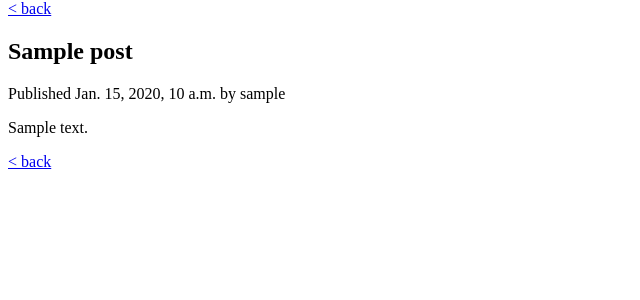
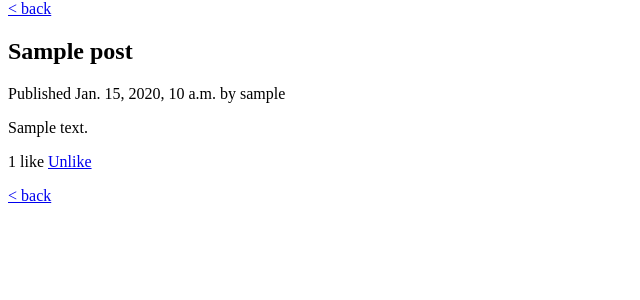
Before and after one commit to rewenset/group-blog, a Django app: a page that uses test_blog/templates/base.html in a window 1280 px wide. Shown: the part 98-398 px from the top of the page, without its empty margins (0-640 px from the left). Run offline with Django 3.2, Linux system fonts and the light colour scheme; a user stored in the database is signed in; tables that the repository leaves empty hold one stand-in row (values such as "Sample post"); some libraries are stand-ins or nearby versions.

Commit message:
Added like/unlike

```diff
--- a/test_blog/blog/models.py
+++ b/test_blog/blog/models.py
@@ -1,5 +1,7 @@
 from django.db import models
+from django.conf import settings
 from django.utils import timezone
+from django.utils.text import slugify
 from django.contrib.auth.models import User
 from django.core.urlresolvers import reverse
 
@@ -12,11 +14,22 @@ class Post(models.Model):
     publish = models.DateTimeField(default=timezone.now)
     updated = models.DateTimeField(auto_now=True)
 
+    users_like = models.ManyToManyField(settings.AUTH_USER_MODEL,
+                                        related_name='images_liked',
+                                        blank=True)
+
+    total_likes = models.PositiveIntegerField(db_index=True, default=0)
+
     class Meta:
         ordering = ('-publish',)
 
     def __str__(self):
         return self.title
+
+    def save(self, *args, **kwargs):
+        if not self.slug:  # when no slug is provided
+            self.slug = slugify(self.title)  # generate the image slug for the given title
+        super(Post, self).save(*args, **kwargs)
 
     def get_absolute_url(self):
         return reverse('blog:post_detail',
--- a/test_blog/blog/urls.py
+++ b/test_blog/blog/urls.py
@@ -9,5 +9,9 @@ urlpatterns = [
 
     url(r'^(?P<year>\d{4})/(?P<month>\d{2})/(?P<day>\d{2})/(?P<post>[-\w]+)/$',
         views.post_detail,
-        name='post_detail')
+        name='post_detail'),
+
+    url(r'^like/$',
+        views.post_like,
+        name='post_like')
 ]
--- a/test_blog/blog/views.py
+++ b/test_blog/blog/views.py
@@ -1,5 +1,7 @@
+from django.http import JsonResponse
 from django.shortcuts import render, get_object_or_404
 from django.core.paginator import Paginator, EmptyPage, PageNotAnInteger
+from django.views.decorators.http import require_POST
 from django.contrib.auth.decorators import login_required
 
 from .models import Post
@@ -32,3 +34,23 @@ def post_detail(request, year, month, day, post):
     return render(request,
                   'blog/post/detail.html',
                   {'post': post})
+
+
+@login_required
+@require_POST
+def post_like(request):
+    post_id = request.POST.get('id')
+    action = request.POST.get('action')
+
+    if post_id and action:
+        try:
+            post = Post.objects.get(id=post_id)
+            if action == 'like':
+                post.users_like.add(request.user)
+            else:
+                post.users_like.remove(request.user)
+            return JsonResponse({'status': 'ok'})
+        except:
+            pass
+
+    return JsonResponse({'status': 'ko'})
--- a/test_blog/templates/base.html
+++ b/test_blog/templates/base.html
@@ -24,6 +24,27 @@
     {% endif %}
     {% block content %}
     {% endblock %}
+
+    <script src="https://ajax.googleapis.com/ajax/libs/jquery/2.1.4/jquery.min.js"></script>
+    <script src="http://cdn.jsdelivr.net/jquery.cookie/1.4.1/jquery.cookie.min.js"></script>
+    <script>
+        var csrftoken = $.cookie('csrftoken');
+        function csrfSafeMethod(method) {
+            // these HTTP methods do not require CSRF protections
+            return (/^(GET|HEAD|OPTIONS|TRACE)$/.test(method));
+        }
+        $.ajaxSetup({
+            beforeSend: function (xhr, settings) {
+                if (!csrfSafeMethod(settings.type) && !this.crossDomain) {
+                    xhr.setRequestHeader("X-CSRFToken", csrftoken)
+                }
+            }
+        });
+        $(document).ready(function () {
+            {% block domready %}
+            {% endblock %}
+        });
+    </script>
 </div>
 </body>
 </html>
--- a/test_blog/templates/blog/post/detail.html
+++ b/test_blog/templates/blog/post/detail.html
@@ -9,5 +9,63 @@
         Published {{ post.publish }} by {{ post.author }}
     </p>
     {{ post.body|linebreaks }}
+    {% with total_likes=post.users_like.count users_like=post.users_like.all %}
+        <div class="image_info">
+
+            <div>
+                <span class="count">
+                    <span class="total">{{ total_likes }}</span>
+                    like{{ total_likes|pluralize }}
+                </span>
+
+                <a href="#" data-id="{{ post.id }}"
+                   data-action="{% if request.user in users_like %}un{% endif %}like" class="like button">
+                    {% if request.user not in users_like %}
+                        Like
+                    {% else %}
+                        Unlike
+                    {% endif %}
+                </a>
+            </div>
+
+            {{ image.description|linebreaks }}
+        </div>
+
+    {% endwith %}
+
     <a href="{% url "blog:post_list" %}">< back</a>
 {% endblock %}
+
+{% block domready %}
+    $('a.like').click(function(e){
+        e.preventDefault();
+        $.post(
+            '{% url "blog:post_like" %}',
+            {
+                id: $(this).data('id'),
+                action: $(this).data('action')
+            },
+            function(data) {
+                if (data['status'] == 'ok') {
+                    var previous_action = $('a.like').data('action');
+                    var previous_likes = parseInt($('span.count .total').text());
+
+                    if (previous_action == 'like') {
+
+                        $('a.like').data('action', 'unlike');
+                        $('a.like').text('Unlike');
+                        $('span.count .total').text(previous_likes + 1);
+
+                    } else {
+
+                        $('a.like').data('action', 'like');
+                        $('a.like').text('Like');
+                        $('span.count .total').text(previous_likes - 1);
+
+                    }
+
+                }
+            }
+        );
+    });
+{% endblock %}
```
Also changed, not shown: test_blog/blog/migrations/0002_auto_20170224_1704.py (added).
